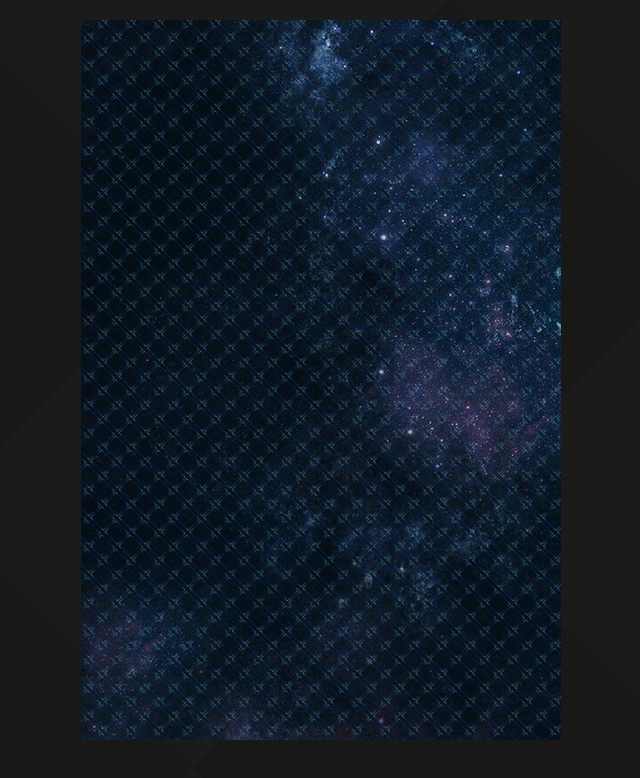
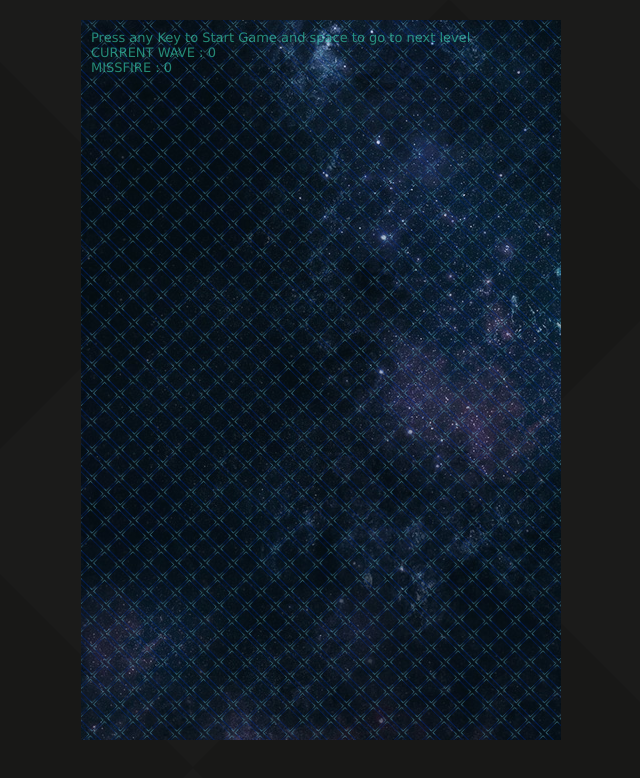
Before and after one commit to developer-karan-arora/demo-space-new, a React (Vite) app: page / in a window 1280 px wide. Shown: the top 778 px of the page, without its empty margins (319-959 px from the left). Built offline with nearby package versions, Linux system fonts and the light colour scheme.

Commit message:
added game-text-ui

```diff
--- a/src/App.jsx
+++ b/src/App.jsx
@@ -3,12 +3,21 @@
 import "./Game.css";
 
 function App() {
+  // using states
+  let [missfire, setMissfire] = useState(0);
+  let [currentWave, setCurrentWave] = useState(0);
+
+
   return (
     <div className="game-bg">
       <div className="game">
         <div className="game-container">
           <div className="game-grid-animation"></div>
-          <div></div>
+          <div className="data-container">
+            <p>Press any Key to Start Game and space to go to next level</p>
+            <p>{"CURRENT WAVE : " + currentWave}</p>
+            <p>{"MISSFIRE : " + missfire}</p>
+          </div>
         </div>
       </div>
     </div>
--- a/src/Game.css
+++ b/src/Game.css
@@ -43,3 +43,10 @@
     background-position: 100% 100%;
   }
 }
+.data-container {
+  position: absolute;
+  opacity: 0.5;
+  padding: 10px;
+  color: #40ffd1;
+  font-size: 13px;
+}
```
